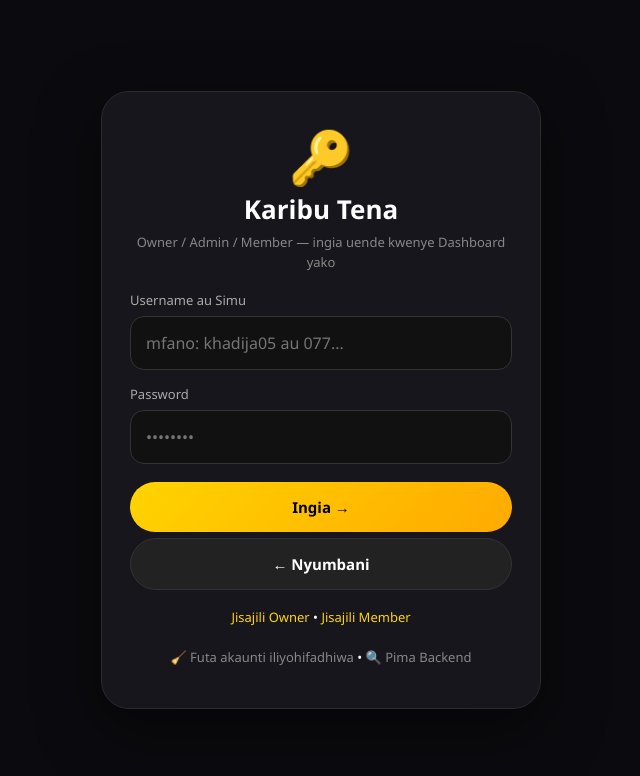
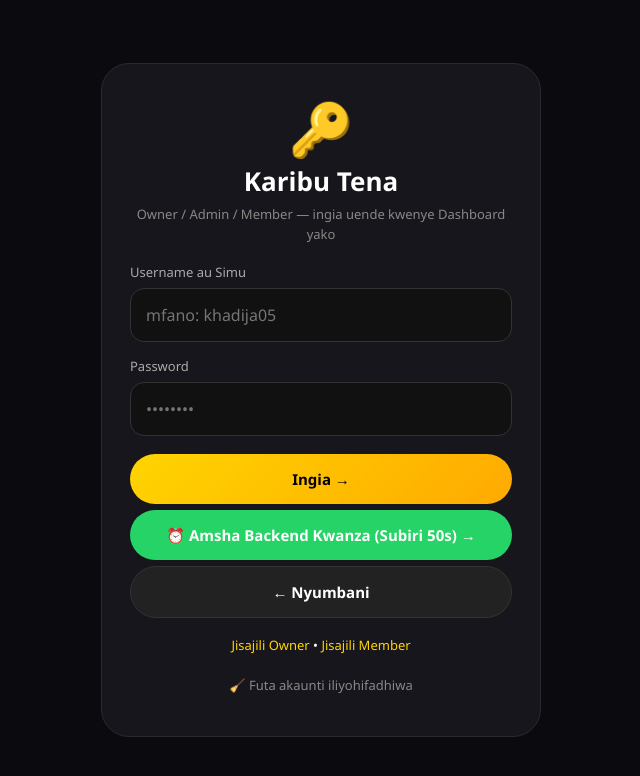
Before and after one commit to khadija05/gym_groups, a web app: page /login.html in a window 1280 px wide. Shown: the top 776 px of the page, without its empty margins (319-959 px from the left). Run offline with its HTML, style and script files only (its server is not run), Linux system fonts and the light colour scheme; data that the repository does not hold is empty.

Commit message:
Update login page with new button and API URL

```diff
--- a/src/main/resources/static/login.html
+++ b/src/main/resources/static/login.html
@@ -2,28 +2,43 @@
 <style>
 *{box-sizing:border-box;margin:0;padding:0;font-family:'Segoe UI',system-ui}
 body{background:#0B0B0F;color:#fff;min-height:100vh;display:flex;align-items:center;justify-content:center;padding:14px}
-.box{width:100%;max-width:440px;background:#16161C;border:1px solid #2A2A32;padding:28px;border-radius:28px;box-shadow:0 20px 60px rgba(0,0,0,.5)}
+.box{width:100%;max-width:440px;background:#16161C;border:1px solid #2A2A32;padding:28px;border-radius:28px}
 h2{font-size:clamp(22px,5vw,26px);text-align:center}.sub{text-align:center;color:#888;font-size:13px;margin:6px 0 16px;line-height:1.5}
 label{font-size:13px;color:#aaa}
 input{width:100%;padding:15px;border:1px solid #333;border-radius:14px;margin:6px 0 12px;background:#111;color:#fff;font-size:16px;outline:none}input:focus{border-color:#FFD400}
-.btn{width:100%;padding:15px;border:none;border-radius:999px;font-weight:800;cursor:pointer;font-size:15px;margin-top:6px}.btn-yellow{background:linear-gradient(135deg,#FFD400,#FFAA00);color:#000}.btn-dark{background:#222;color:#fff;border:1px solid #333}.btn:disabled{opacity:.6}
+.btn{width:100%;padding:15px;border:none;border-radius:999px;font-weight:800;cursor:pointer;font-size:15px;margin-top:6px}.btn-yellow{background:linear-gradient(135deg,#FFD400,#FFAA00);color:#000}.btn-dark{background:#222;color:#fff;border:1px solid #333}.btn-green{background:#25D366;color:#fff}.btn:disabled{opacity:.6}
 .msg{padding:12px;border-radius:12px;font-size:13px;margin:10px 0;display:none;text-align:center;line-height:1.5;white-space:pre-line}.msg.err{display:block;background:#FF2D0022;color:#FF6B6B;border:1px solid #FF2D00}.msg.ok{display:block;background:#25D36622;color:#25D366;border:1px solid #25D366}
 .links{text-align:center;margin-top:14px;font-size:13px;line-height:2}.links a{color:#FFD400;text-decoration:none}
 .debug{margin-top:10px;font-size:11px;color:#666;text-align:center;word-break:break-all}
 @media(max-width:520px){body{padding:10px;align-items:flex-start}.box{padding:20px 16px;border-radius:22px;margin-top:20px}}
 </style></head><body>
 <div class="box"><div style="text-align:center;font-size:52px">🔑</div><h2>Karibu Tena</h2><p class="sub">Owner / Admin / Member — ingia uende kwenye Dashboard yako</p>
-<label>Username au Simu</label><input id="u" placeholder="mfano: khadija05 au 077..." autocomplete="username">
+<label>Username au Simu</label><input id="u" placeholder="mfano: khadija05" autocomplete="username">
 <label>Password</label><input id="p" type="password" placeholder="••••••••" autocomplete="current-password">
-<div id="msg" class="msg"></div><button class="btn btn-yellow" id="btn" onclick="doLogin()">Ingia →</button>
+<div id="msg" class="msg"></div>
+<button class="btn btn-yellow" id="btn" onclick="doLogin()">Ingia →</button>
+<button class="btn btn-green" id="wakeBtn" onclick="wakeBackend()">⏰ Amsha Backend Kwanza (Subiri 50s) →</button>
 <button class="btn btn-dark" onclick="location.href='index.html'">← Nyumbani</button>
 <div class="links"><a href="owner.html">Jisajili Owner</a> • <a href="register-member.html">Jisajili Member</a></div>
-<div class="links"><a href="#" onclick="clearAll();return false" style="color:#888">🧹 Futa akaunti iliyohifadhiwa</a> • <a href="test.html" style="color:#888">🔍 Pima Backend</a></div>
+<div class="links"><a href="#" onclick="clearAll();return false" style="color:#888">🧹 Futa akaunti iliyohifadhiwa</a></div>
 <div id="debug" class="debug"></div></div>
 <script>
-const API_URL='';
+// MUHIMU: Kwa sababu unafungua kupitia Vercel, lazima API iwe ya Render moja kwa moja
+const API_URL='https://gym-groups.onrender.com';
 function showMsg(t,ok=false){let e=document.getElementById('msg');e.textContent=t;e.className='msg '+(ok?'ok':'err');}
 function clearAll(){localStorage.removeItem('gym_user');localStorage.removeItem('gym_token');showMsg('✅ Imefutwa. Sasa ingia upya.',true);}
+async function wakeBackend(){
+  let b=document.getElementById('wakeBtn'); b.disabled=true; b.textContent='⏳ Inaamsha Backend... subiri 50s';
+  showMsg('⏳ Backend ya Render imelala (Free Plan).\nInaamka sasa... Subiri sekunde 50 usibonyeze chochote.',true);
+  try{
+    let r=await fetch(API_URL+'/api/health',{cache:'no-store'});
+    let t=await r.text();
+    document.getElementById('debug').textContent='Health: '+t.substring(0,200);
+    if(r.ok) showMsg('✅ Backend Imeamka! Sasa bonyeza Ingia.',true);
+    else showMsg('⚠️ Backend imeamka lakini inajibu: '+t.substring(0,150));
+  }catch(e){ showMsg('❌ Bado inaamka. Subiri sekunde 30 tena ubonyeze Amsha tena.\n'+e.message); }
+  b.disabled=false; b.textContent='⏰ Amsha Backend Kwanza (Subiri 50s) →';
+}
 async function doLogin(){
 let u=document.getElementById('u').value.trim();
 let p=document.getElementById('p').value;
@@ -34,10 +49,17 @@ let isPhone=/^[0-9+]+$/.test(u);
 let b=isPhone?{phone:u,username:u,password:p}:{username:u,phone:u,password:p};
 try{
 let r=await fetch(API_URL+'/api/auth/login',{method:'POST',headers:{'Content-Type':'application/json'},body:JSON.stringify(b)});
-let d=await r.json();
-document.getElementById('debug').textContent='Backend: '+JSON.stringify(d).substring(0,250);
+// REKEBISHA KUBWA: Soma kama TEXT kwanza, sio JSON moja kwa moja
+let txt=await r.text();
+document.getElementById('debug').textContent='Status: '+r.status+' | Jibu: '+txt.substring(0,300);
+// Kama Backend amerudisha HTML "The page..." maana yake Backend imelala au URL sio sahihi
+if(txt.trim().startsWith('<') || txt.startsWith('The page')){
+  showMsg('❌ Backend imelala au URL si sahihi.\n\n1. Bonyeza "⏰ Amsha Backend" juu hapo\n2. Subiri sekunde 50\n3. Halafu bonyeza Ingia tena');
+  btn.disabled=false; btn.textContent='Ingia →'; return;
+}
+let d={};
+try{ d=JSON.parse(txt); }catch(e){ showMsg('❌ Backend amerudisha kitu sio JSON:\n'+txt.substring(0,200)); btn.disabled=false; btn.textContent='Ingia →'; return; }
 if(d.success){
-  // REKEBISHA: Weka role iwe kubwa kila wakati ili Dashboard isikukatae
   d.role=(d.role||'MEMBER').toUpperCase();
   localStorage.setItem('gym_user',JSON.stringify(d));
   localStorage.setItem('gym_token','logged-in-'+Date.now());
@@ -45,13 +67,14 @@ if(d.success){
   setTimeout(()=>{ location.href='dashboard.html'; },800);
   return;
 }
-if(d.error==='NOT_FOUND') showMsg('❌ Akaunti haipo kwa "'+u+'"\nJaribu Username EXACT uliyojisajilia nayo.\nMfano: khadija05 sio Khadija05');
+if(d.error==='NOT_FOUND') showMsg('❌ Akaunti haipo kwa "'+u+'"\nAndika Username EXACT: khadija05');
 else if(d.error==='WRONG_PASSWORD') showMsg('❌ Password si sahihi kwa "'+u+'"');
-else if(d.error==='NOT_APPROVED') showMsg('⏳ Akaunti IPO lakini haijakubaliwa.\nWewe ni Owner? Tutakuingiza tu kwenye Dashboard ukajikubali mwenyewe.');
-else if(d.error==='LOCKED'||d.error==='EXPIRED') showMsg('🔒 '+(d.message||'Akaunti imefungwa / muda umeisha.'));
+else if(d.error==='NOT_APPROVED') showMsg('⏳ Akaunti IPO lakini haijakubaliwa. Utakubaliwa kwenye Dashboard.');
 else showMsg('❌ '+(d.message||d.error||'Imeshindikana'));
-}catch(e){showMsg('❌ Backend haijapatikana, subiri 30s jaribu tena\n'+e.message);}
+}catch(e){showMsg('❌ Backend haijapatikana, imelala.\nBonyeza "⏰ Amsha Backend" kwanza, subiri 50s, halafu Ingia tena.\n'+e.message);}
 btn.disabled=false; btn.textContent='Ingia →';
 }
 document.getElementById('p').addEventListener('keypress',e=>{if(e.key==='Enter')doLogin();});
+// Jaribu kuamsha Backend yenyewe ukifungua ukurasa
+fetch(API_URL+'/api/health').catch(()=>{});
 </script></body></html>
```
